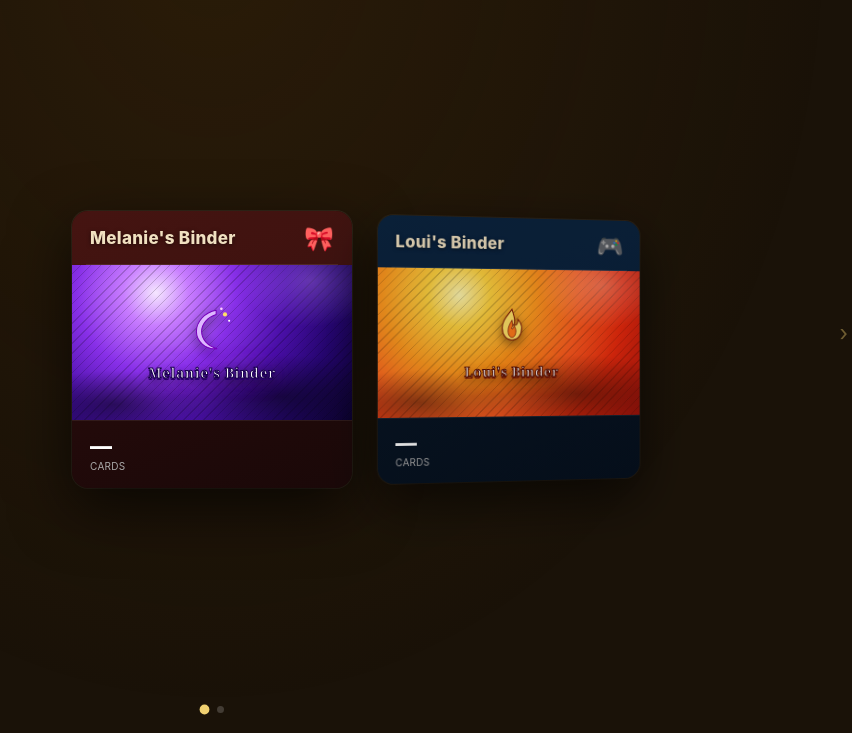
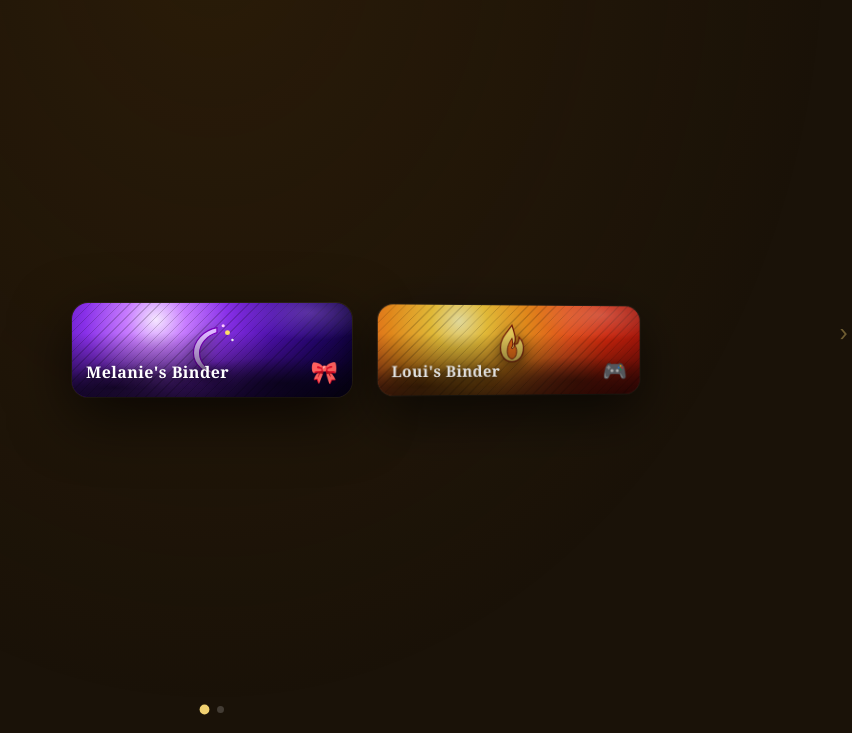
Before and after one commit to claudeaispam-maker/binder-hub, a plain HTML site: page index.html in a window 1280 px wide. Shown: the part 67-800 px from the top of the page, without its empty margins (428-1280 px from the left). Drawn offline with Linux system fonts and the light colour scheme.

Commit message:
Hub: full-bleed cover cards, name overlaid at bottom
Removes spine and footer. Cover art fills the entire card. Binder name
and icon are overlaid on a gradient scrim at the bottom of the image.

Co-Authored-By: Claude Sonnet 4.6 <noreply@anthropic.com>

```diff
--- a/index.html
+++ b/index.html
@@ -129,10 +129,9 @@ body::before{
 }
 .dot.active{background:#f0d070;transform:scale(1.4);}
 
-/* Mini binder cover */
+/* Mini binder cover — full card */
 .miniCover{
   flex:1; position:relative; overflow:hidden;
-  min-height:155px; max-height:210px;
   display:flex; align-items:center; justify-content:center;
 }
 .miniCoverTexture{
@@ -145,13 +144,22 @@ body::before{
 .miniCoverContent{
   position:relative; z-index:2;
   display:flex; flex-direction:column; align-items:center; justify-content:center;
-  gap:8px; padding:12px;
+  gap:10px; padding:16px;
 }
-.miniFiremark{ width:52px; height:52px; filter:drop-shadow(0 4px 6px rgba(0,0,0,0.5)); }
+.miniFiremark{ width:62px; height:62px; filter:drop-shadow(0 4px 8px rgba(0,0,0,0.6)); }
+/* Name label pinned to bottom of cover */
+.miniCoverLabel{
+  position:absolute; bottom:0; left:0; right:0; z-index:3;
+  padding:28px 14px 14px;
+  background:linear-gradient(to top, rgba(0,0,0,.72) 0%, transparent 100%);
+  display:flex; align-items:center; justify-content:space-between;
+}
 .miniCoverTitle{
   color:#fff; font-family:Georgia,serif; font-weight:900;
-  font-size:14px; text-align:center; letter-spacing:.5px;
+  font-size:16px; letter-spacing:.4px;
+  text-shadow:0 2px 8px rgba(0,0,0,.8);
 }
+.miniCoverIcon{ font-size:22px; line-height:1; }
 
 /* Edge hint arrows */
 .navHint{
@@ -257,9 +265,9 @@ function buildCoverBody(binder, data){
   if(binder.coverVignette) vig.style.background=binder.coverVignette;
   wrap.appendChild(vig);
 
+  /* Centered icon */
   const content=document.createElement('div');
   content.className='miniCoverContent';
-
   if(binder.iconSvg){
     const svg=document.createElementNS('http://www.w3.org/2000/svg','svg');
     svg.setAttribute('viewBox','0 0 100 100');
@@ -267,15 +275,21 @@ function buildCoverBody(binder, data){
     svg.innerHTML=binder.iconSvg;
     content.appendChild(svg);
   }
+  wrap.appendChild(content);
 
-  const title=document.createElement('div');
-  title.className='miniCoverTitle';
-  title.textContent=binder.name;
-  if(binder.titleShadow) title.style.textShadow=binder.titleShadow;
-  if(binder.titleStroke) title.style.webkitTextStroke=`1px ${binder.titleStroke}`;
-  content.appendChild(title);
+  /* Name + icon label pinned to bottom */
+  const label=document.createElement('div');
+  label.className='miniCoverLabel';
+  const titleEl=document.createElement('span');
+  titleEl.className='miniCoverTitle';
+  titleEl.textContent=binder.name;
+  const iconEl=document.createElement('span');
+  iconEl.className='miniCoverIcon';
+  iconEl.textContent=binder.icon;
+  label.appendChild(titleEl);
+  label.appendChild(iconEl);
+  wrap.appendChild(label);
 
-  wrap.appendChild(content);
   return wrap;
 }
 
@@ -294,32 +308,11 @@ function buildCard(binder, index){
   card.style.background = binder.bg;
   card.dataset.index = index;
 
-  /* Spine */
-  const spine = document.createElement('div');
-  spine.className = 'cardSpine';
-  spine.style.background = binder.accent+'28';
-  spine.innerHTML = `<span class="spineName">${binder.name}</span><span class="spineIcon">${binder.icon}</span>`;
-  card.appendChild(spine);
-
-  /* Cover art — clickable to open the binder */
+  /* Full-bleed cover — clickable to open the binder */
   const coverBody = buildCoverBody(binder, data);
   coverBody.style.cursor = 'pointer';
   coverBody.addEventListener('click', e => { e.stopPropagation(); window.location.href = binder.url; });
   card.appendChild(coverBody);
-
-  const footer = document.createElement('div');
-  footer.className = 'cardFooter';
-  if(!data){
-    footer.innerHTML = `<div class="statRow"><div class="stat"><div class="val">—</div><div class="lbl">CARDS</div></div></div>`;
-  } else {
-    footer.innerHTML = `
-      <div class="statRow">
-        <div class="stat"><div class="val">${stats.count}</div><div class="lbl">CARDS</div></div>
-        <div class="stat"><div class="val">${fmtVal(stats.value)}</div><div class="lbl">VALUE</div></div>
-      </div>
-    `;
-  }
-  card.appendChild(footer);
 
   wrap.appendChild(card);
   return { wrap, card };
```
